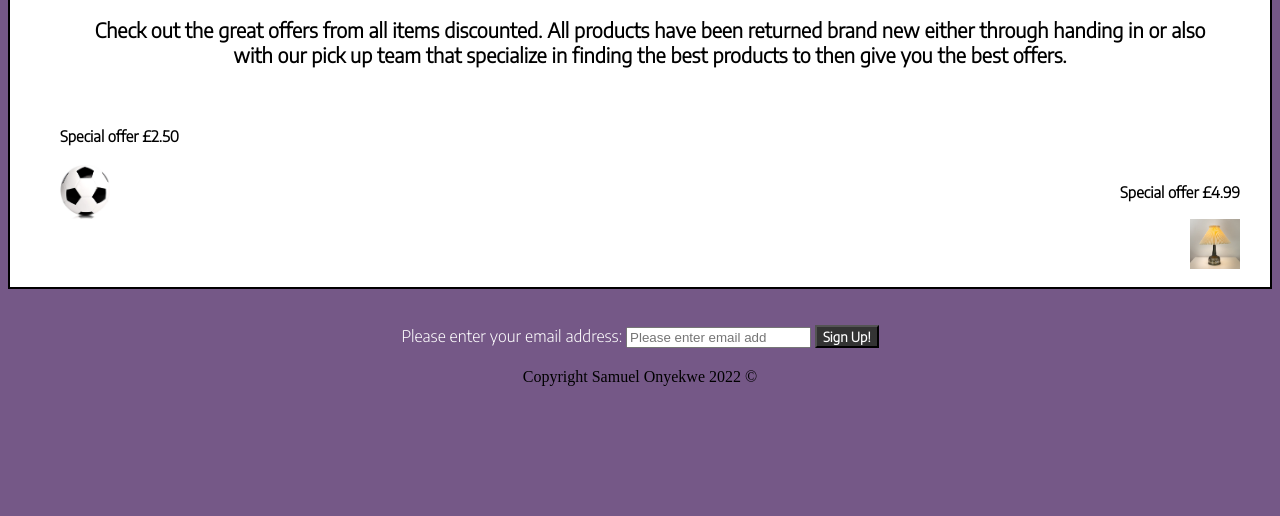
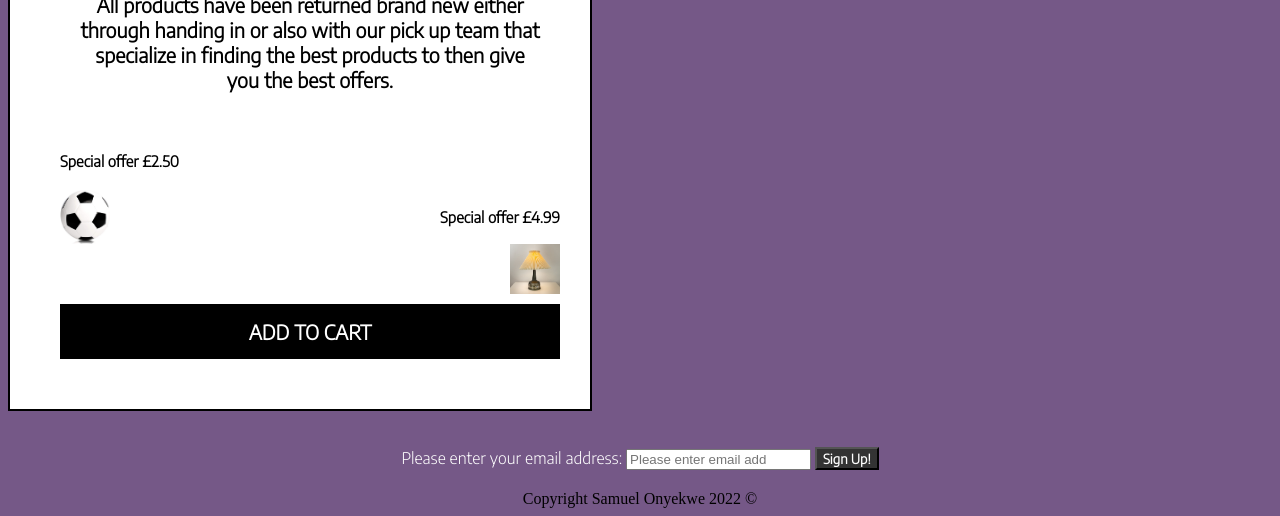
Before and after one commit to Samueluzo1/sales-page, a plain HTML site: page index.html in a window 1280 px wide. Shown: the part 409-925 px from the top of the page. Before the commit the page ends 803 px from the top, so only its background shows below. Drawn offline with Linux system fonts and the light colour scheme; a script that the page names is missing; a web font is replaced by a local one.

Commit message:
Changes to css
Added - Add cart

```diff
--- a/index.html
+++ b/index.html
@@ -51,7 +51,7 @@
 
 <br>
 
-<p>HELLO</p>
+
 
 
 
@@ -74,6 +74,7 @@
     <br>
     <img class="lamp" src="./kosta-boda-glass-table-lamp-by-ove-sandeberg-sweden.jpg" width="50px;" />
     <br>
+    <button class="cart">ADD TO CART</button>
   </div>
     </div>
     <br>
--- a/style.css
+++ b/style.css
@@ -14,7 +14,7 @@ li {
 ul li a:hover {
   /* want to style the text inside the link */
   color: white;
-  background-color: #333;
+  /* background-color: #333; */
 }
 
 .main-nav a {
@@ -47,7 +47,12 @@ ul {
   text-align: center;
   font-size: 20px;
   font-weight: bold;
-  margin: 0;
+  background-color: #f7f7f7;
+  border: 5px solid #1098ad;
+  border-top: 5px solid #1098ad;
+  border-bottom: 5px solid #1098ad;
+  padding: 50px 0;
+  width: 500px;
 }
 
 .pre-header {
@@ -122,3 +127,20 @@ footer {
 .box-text {
   color: #000;
 }
+
+.cart {
+  color: white;
+  background-color: #000;
+  font-size: 20px;
+  cursor: pointer;
+  border: none;
+  padding: 15px;
+  width: 100%;
+  margin-top: 10px;
+  /* border-top: 5px solid black; */
+}
+
+.cart:hover {
+  color: #fff;
+  background-color: #333;
+}
```
